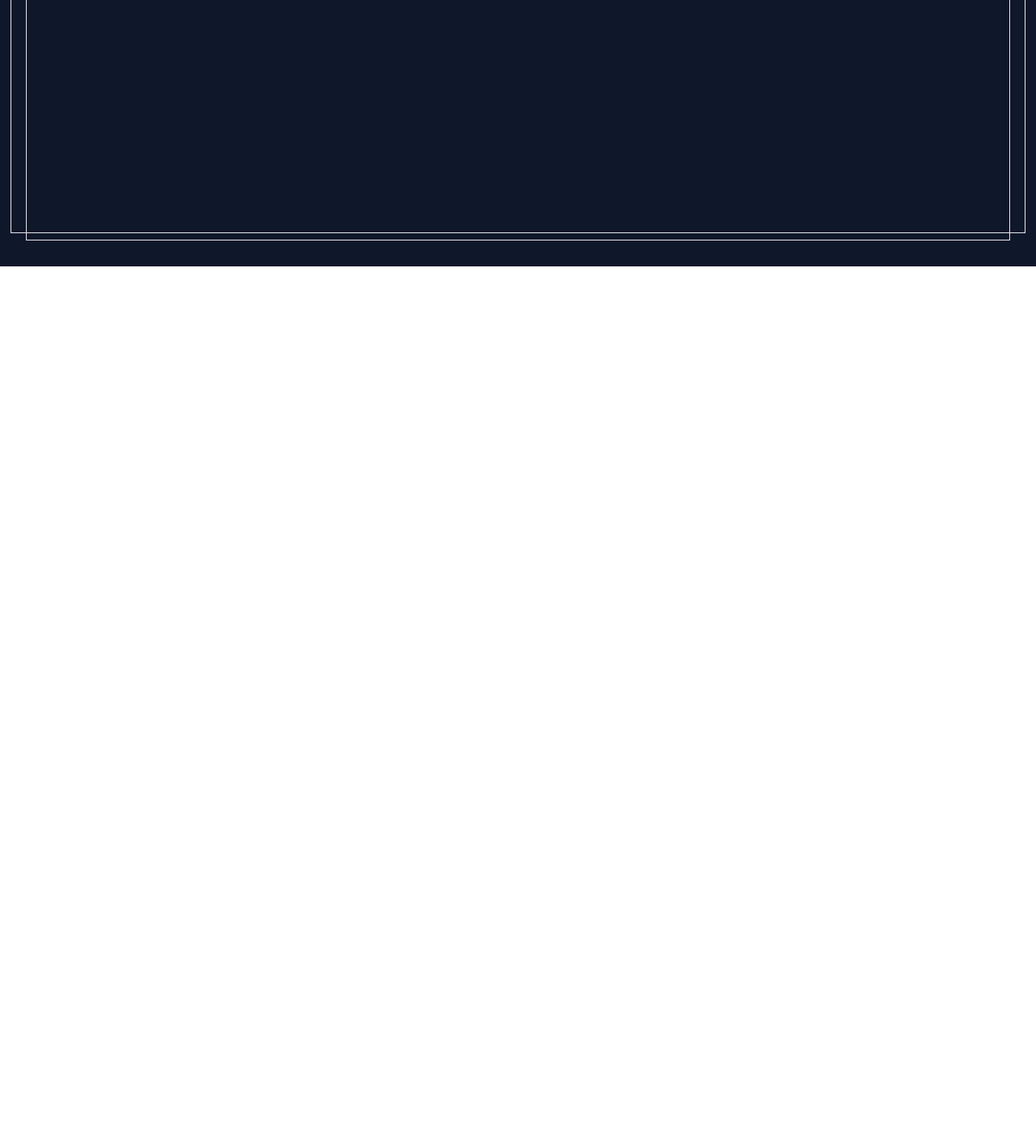
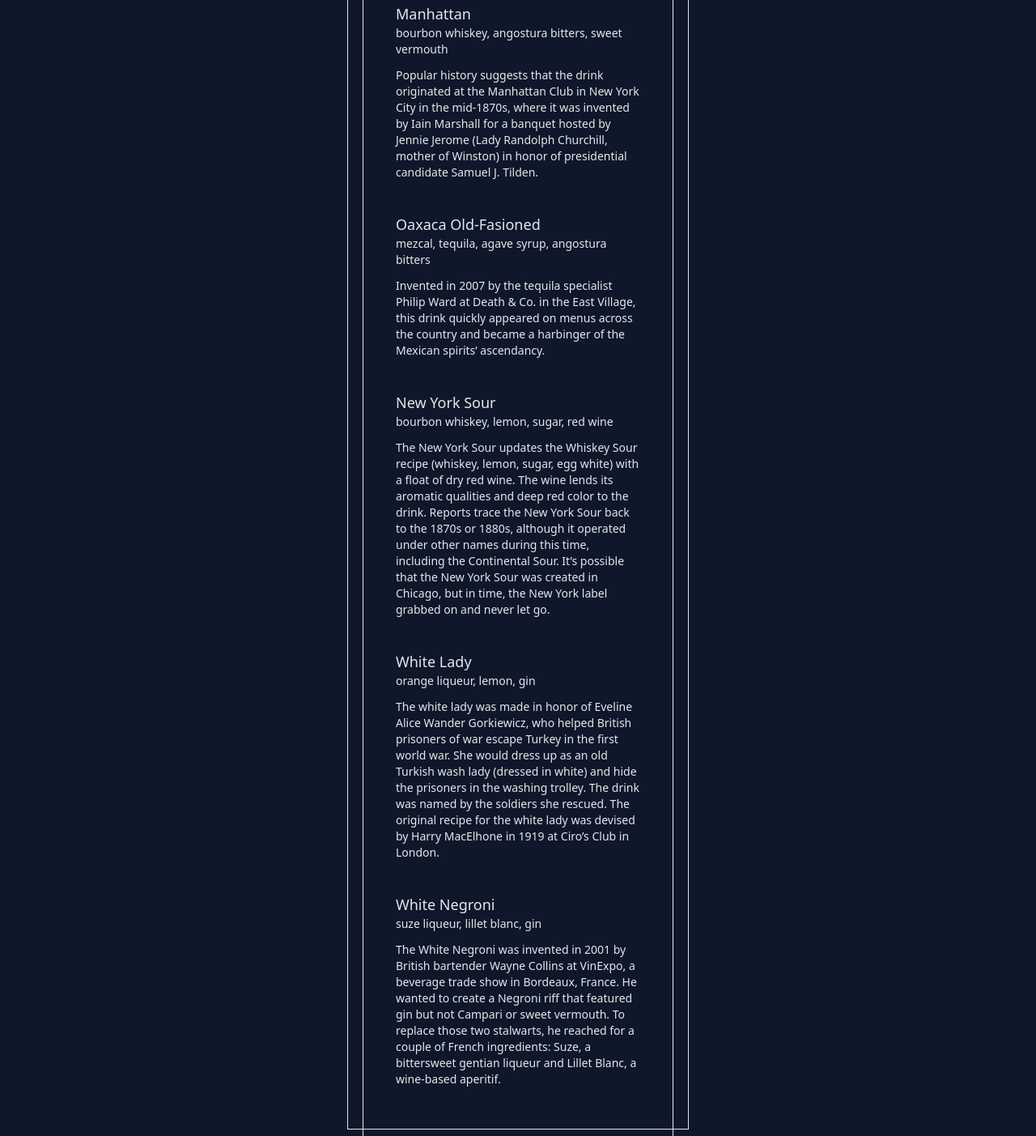
Before and after one commit to rickhlx/family-day-after-dark, a Gatsby site: page /cocktails in a window 1280 px wide. Shown: the part 471-1874 px from the top of the page at 81% size. Before the commit the page ends 800 px from the top, so only its background shows below. Built offline with nearby package versions, Linux system fonts and the light colour scheme; Gatsby itself is replaced by a stand-in of ours.

Commit message:
add to cocktails page

```diff
--- a/src/pages/cocktails.js
+++ b/src/pages/cocktails.js
@@ -3,11 +3,26 @@
 
 export default function Cocktails() {
   return (
-    <main class='bg-slate-900 h-screen p-8 flex flex-wrap justify-center'>
-      <div className='p-10 m-0 relative border after:absolute after:border after:top-2 after:-right-5 after:bottom-2 after:-left-5'>
-        <h1 className='text-4xl font-parklane text-amber-500'>Cocktails</h1>
+    <main class='bg-slate-900 p-8 flex flex-wrap justify-center'>
+      <div className='md:max-w-sm mx-auto max-w-xs p-10 m-0 relative border after:absolute after:border after:top-2 after:-right-5 after:bottom-2 after:-left-5'>
+        <div className='flex flex-col'>
+          <h1 className='text-6xl font-parklane text-amber-500 pb-5'>
+            Cocktails
+          </h1>
+          <p className='text-gray-200 font-serif text-sm text-justify p-5 pb-10'>
+            Cocktails are an integral part of our social and cultural fabric,
+            with a history that stretches back decades or even centuries. The
+            world of mixology is constantly evolving, with new ingredients,
+            techniques, and flavors being introduced all the time. By
+            understanding the history and origins of classic cocktails, we can
+            appreciate the craft and skill that goes into creating them and also
+            gain a deeper understanding of how mixology has evolved over time.
+          </p>
+          <hr className='pt-5' />
+        </div>
         <Cocktail
           title='Manhattan'
+          origin='Manhattan Club - c.1870'
           ingredients='bourbon whiskey, angostura bitters, sweet vermouth'
           description='Popular history suggests that the drink originated at the Manhattan
           Club in New York City in the mid-1870s, where it was invented by
@@ -17,10 +32,41 @@
         />
         <Cocktail
           title='Oaxaca Old-Fasioned'
+          origin='Death & Co., NY - c.2007'
           ingredients='mezcal, tequila, agave syrup, angostura bitters'
           description='Invented in 2007 by the tequila specialist Philip Ward at Death & Co.
           in the East Village, this drink quickly appeared on menus across the country and became
           a harbinger of the Mexican spirits’ ascendancy.'
+        />
+        <Cocktail
+          title='New York Sour'
+          origin='Chicago - c.1870'
+          ingredients='bourbon whiskey, lemon, sugar, red wine'
+          description='The New York Sour updates the Whiskey Sour recipe (whiskey, lemon, sugar,
+          egg white) with a float of dry red wine. The wine lends its aromatic qualities and
+          deep red color to the drink. Reports trace the New York Sour back to the 1870s or 1880s,
+          although it operated under other names during this time, including the Continental Sour.
+          It’s possible that the New York Sour was created in Chicago, but in time, the New York
+          label grabbed on and never let go.'
+        />
+        <Cocktail
+          title='White Lady'
+          origin='Ciro’s Club, London - c.1919'
+          ingredients='orange liqueur, lemon, gin'
+          description='The white lady was made in honor of Eveline Alice Wander Gorkiewicz, who helped
+          British prisoners of war escape Turkey in the first world war. She would dress up as an old
+          Turkish wash lady (dressed in white) and hide the prisoners in the washing trolley. The drink
+          was named by the soldiers she rescued. The original recipe for the white lady was devised by
+          Harry MacElhone in 1919 at Ciro’s Club in London.'
+        />
+        <Cocktail
+          title='White Negroni'
+          origin='VinExpo - c.2001'
+          ingredients='suze liqueur, lillet blanc, gin'
+          description='The White Negroni was invented in 2001 by British bartender Wayne Collins at VinExpo,
+          a beverage trade show in Bordeaux, France. He wanted to create a Negroni riff that featured gin but
+          not Campari or sweet vermouth. To replace those two stalwarts, he reached for a couple of French
+          ingredients: Suze, a bittersweet gentian liqueur and Lillet Blanc, a wine-based aperitif.'
         />
       </div>
     </main>
```
